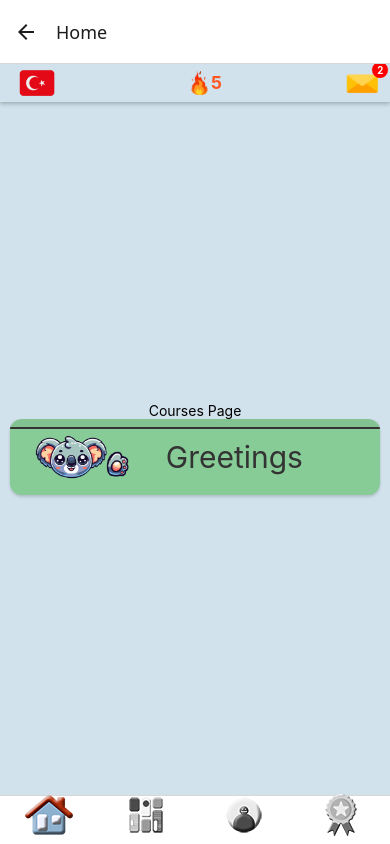
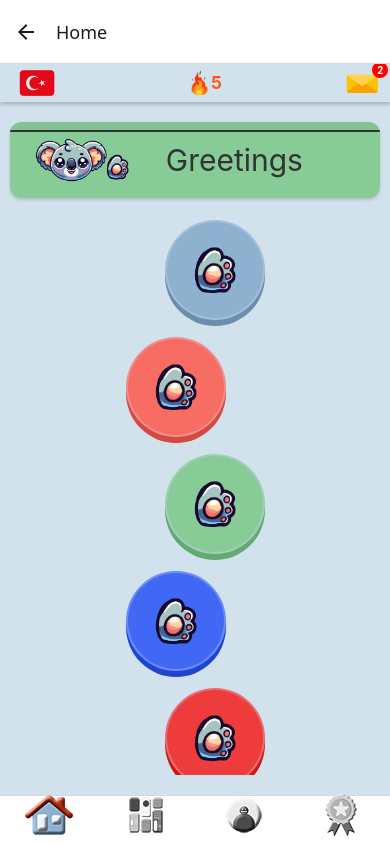
Before and after one commit to Signify-Team/SignifyApplication, a React Native app: screen /Home in a window 390 px wide. Built offline with nearby package versions, Linux system fonts and the light colour scheme.

Commit message:
Handle Course Page layout for the buttons.

```diff
--- a/front-end-layer/screens/CoursesPage.js
+++ b/front-end-layer/screens/CoursesPage.js
@@ -1,33 +1,52 @@
 /**
  * @file CoursesPage.js
  * @description Courses page of the application including different courses according
- *              to the curriculum.
+ *              to the curriculum. Buttons alternate between left and right positions with customizable colors.
  *
  * @datecreated 05.11.2024
- * @lastmodified 17.12.2024
+ * @lastmodified 19.12.2024
  */
 
 import React from 'react';
-import {
-    View,
-    Text,
-} from 'react-native';
+import { View, ScrollView } from 'react-native';
 import styles from '../styles/styles';
+import CoursesTopBar from '../components/CoursesTopBar';
+import CircularButton from '../components/CircularButton';
+import GreetingsIcon from '../assets/icons/course-info/greetings.png';
+import KoalaHand from '../assets/icons/header/koala-hand.png';
 import CourseInfoCard from '../components/CourseInfoCard';
-import GreetingsIcon from '../assets/icons/course-info/greetings.png';
-import CoursesTopBar from '../components/CoursesTopBar';
+import { COLORS } from '../utils/constants';
 
-// Courses Page Layout
-const CoursesPage =
-    () => {
+const CoursesPage = () => {
+    // Array to represent the buttons with customizable colors
+    const buttonData = [
+        { id: 0, icon: KoalaHand, color: COLORS.primary },
+        { id: 1, icon: KoalaHand, color: COLORS.secondary },
+        { id: 2, icon: KoalaHand, color: COLORS.tertiary },
+        { id: 3, icon: KoalaHand, color: COLORS.quaternary },
+        { id: 4, icon: KoalaHand, color: COLORS.highlight_color_2 },
+    ];
+
     return (
         <>
-                {/* Custom Top Bar */}
+            {/* Top Bar */}
             <CoursesTopBar />
             {/* Main content */}
             <View style={styles.container}>
-                    <Text style={styles.text}>Courses Page</Text>
             <CourseInfoCard icon={GreetingsIcon} title="Greetings"/>
+                <ScrollView contentContainerStyle={styles.scrollContainer}>
+                    {buttonData.map((item) => (
+                        <View
+                            key={item.id}
+                            style={[
+                                styles.buttonRow,
+                                item.id % 2 === 0 ? styles.leftButton : styles.rightButton,
+                            ]}
+                        >
+                            <CircularButton icon={item.icon} color={item.color} />
+                        </View>
+                    ))}
+                </ScrollView>
             </View>
         </>
     );
--- a/front-end-layer/styles/styles.js
+++ b/front-end-layer/styles/styles.js
@@ -24,13 +24,29 @@ export default StyleSheet.create(
     {
         container: {
             flex: 1,
-            padding: 16,
-            justifyContent:
-                'center',
-            alignItems:
-                'center',
-            backgroundColor:
-                COLORS.neutral_base_soft,
+            paddingVertical: 20,
+            backgroundColor: COLORS.neutral_base_soft,
+            alignItems: 'center',
+        },
+        scrollContainer: {
+            paddingVertical: 20,
+            width: '100%',
+            alignItems: 'flex-start',
+        },
+        buttonRow: {
+            width: '100%',
+            marginVertical: height * 0.01,
+            flexDirection: 'row',
+        },
+        leftButton: {
+            justifyContent: 'flex-start',
+            flex: 1,
+            paddingLeft: width * 0.1,
+        },
+        rightButton: {
+            justifyContent: 'flex-end',
+            flex: 1,
+            paddingRight: width * 0.1,
         },
         textTitle: {
             fontSize:
```
Lines whose indentation alone changed are shown as unchanged.
